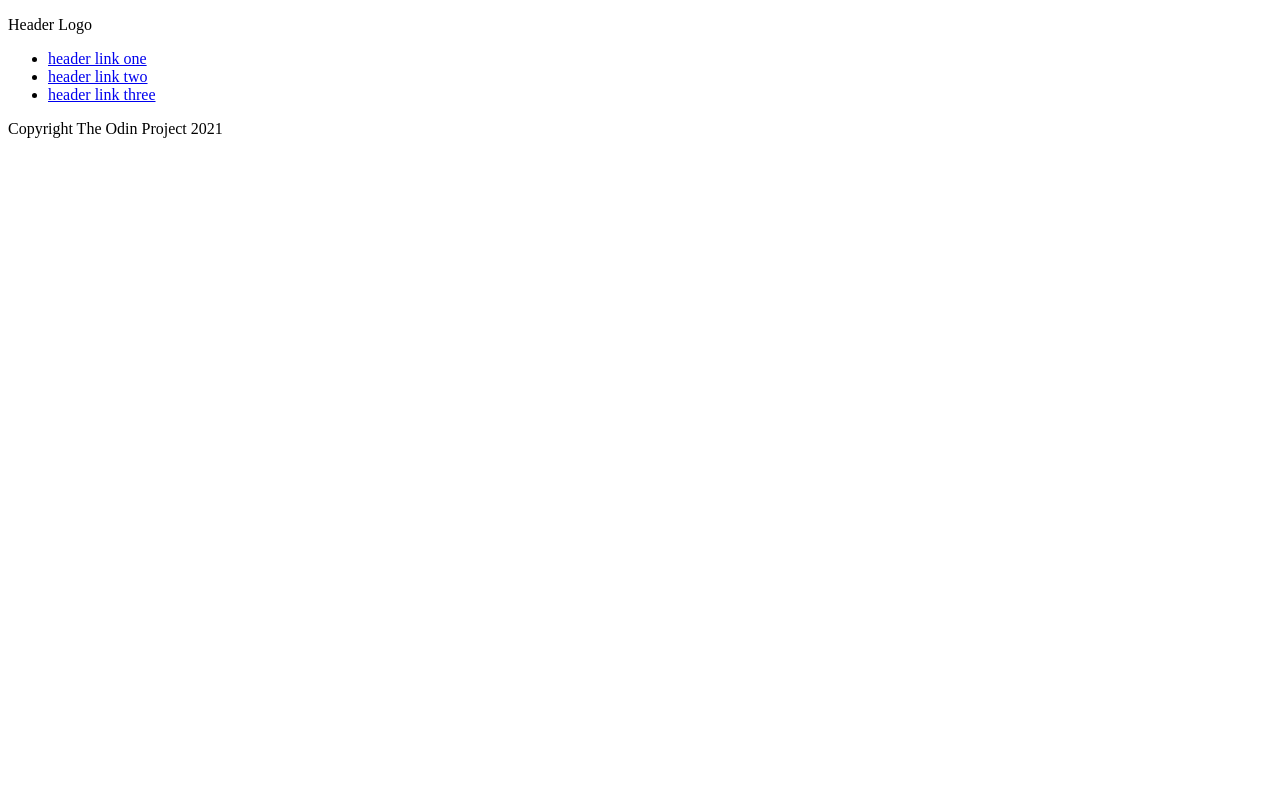
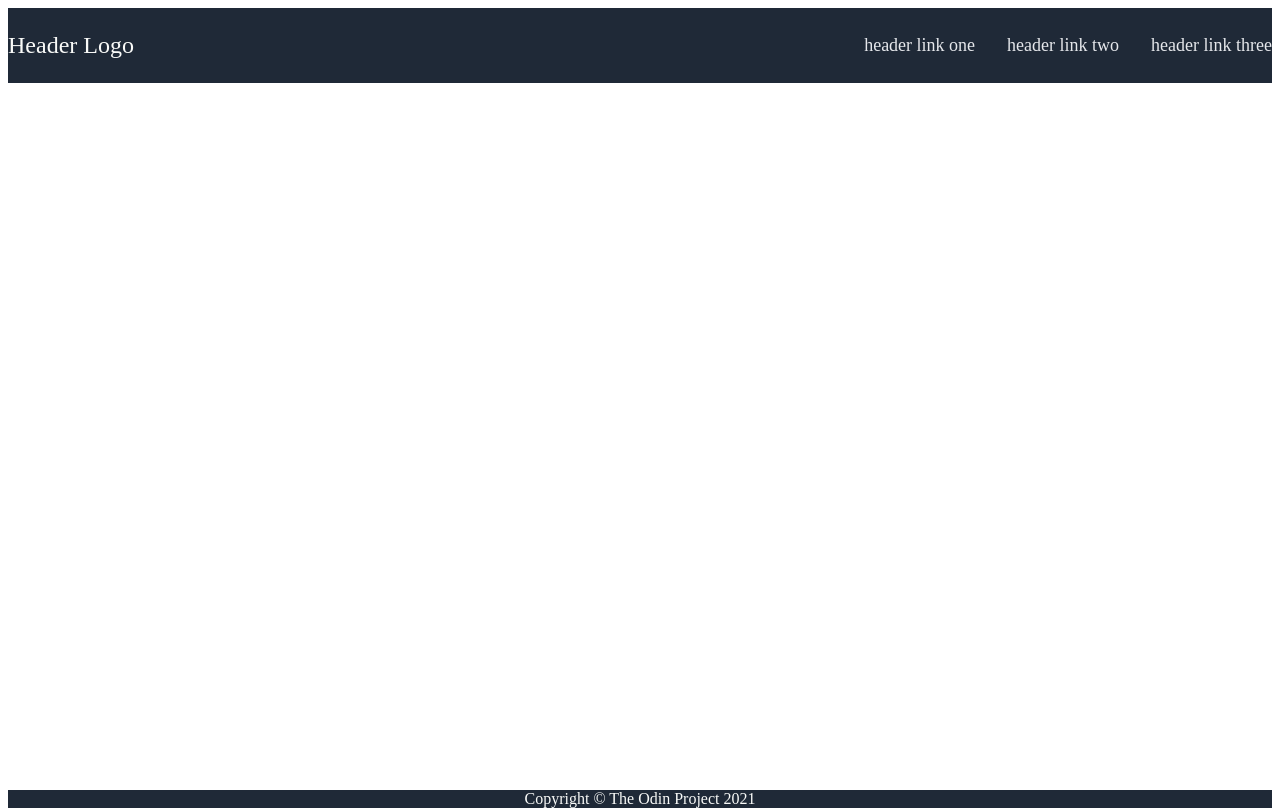
Before and after one commit to reycota/landing_page, a plain HTML site: page index.html in a window 1280 px wide. Drawn offline with Linux system fonts and the light colour scheme.

Commit message:
in the html file, i created and added the hero class, and within the hero class i created the header element with the links for the header. in the css file, i styled the header element and the texting and coloring so far.

```diff
--- a/index.html
+++ b/index.html
@@ -17,6 +17,7 @@
                 <li><a href="#">header link three</a></li>
             </ul>
         </header>
+
     </section>
 
     <section class="information">
@@ -31,7 +32,7 @@
 
     </section>
 
-    <footer>Copyright The Odin Project 2021</footer>
+    <footer>Copyright © The Odin Project 2021</footer>
 
 
 </body>
--- a/style.css
+++ b/style.css
@@ -0,0 +1,40 @@
+html{
+    width: auto;
+    height: 100vh;
+}
+body{
+    height: 100vh;
+    width: auto;
+    display: flex;
+    flex-direction: column;
+    justify-content: space-between;
+}
+.hero{
+    display: flex;
+    background-color: #1f2937;
+}
+header{
+    display: flex;
+    justify-content: space-between;
+    align-items: center;
+    flex: 1;
+}
+header p{
+    font-size: 24px;
+    color: #f9faf8;
+}
+ul{
+    display: flex;
+    gap: 32px;
+    list-style-type: none;
+}
+li a{
+    color: #e5e7eb;
+    text-decoration: none;
+    font-size: 18px;
+}
+footer{
+    text-align: center;
+    background-color: #1f2937;
+    color: #f9faf8;
+}
```
